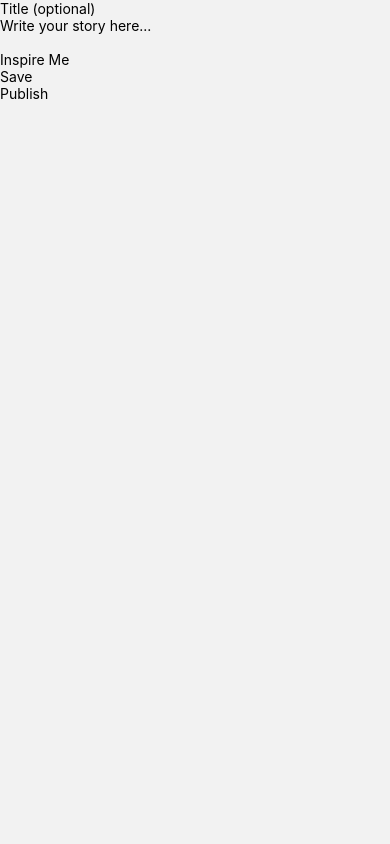
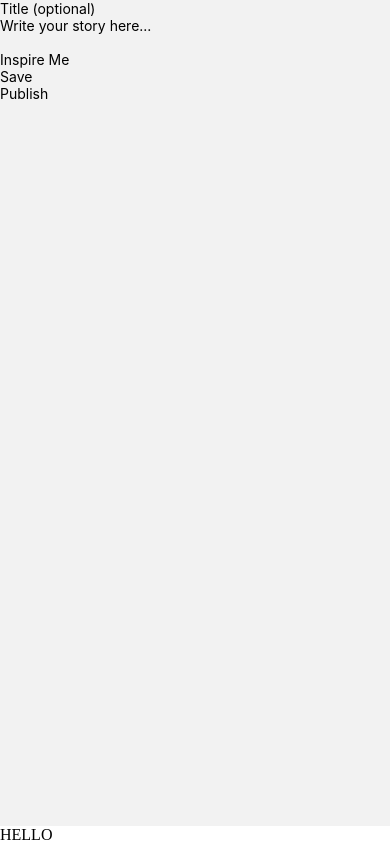
Before and after one commit to calliwickham/thesamepage, a React Native app: screen / in a window 390 px wide. Built offline with nearby package versions, Linux system fonts and the light colour scheme.

Commit message:
testing if I can see the front screen changes

```diff
--- a/App.js
+++ b/App.js
@@ -9,10 +9,13 @@ import {
   FriendsScreen,
 } from './src/screens/initialscreens';
 
+import HomeIcon from './src/components/testicons/HomeIcon';
+
 const Stack = createNativeStackNavigator();
 
 export default function App() {
   return (
+    <>
     <NavigationContainer>
       <Stack.Navigator initialRouteName="FreeWrite" screenOptions={{ headerShown: false }}>
         <Stack.Screen name="FreeWrite" component={FreeWriteScreen} />
@@ -22,5 +25,7 @@ export default function App() {
         <Stack.Screen name="Friends" component={FriendsScreen} />
       </Stack.Navigator>
     </NavigationContainer>
+    <div> HELLO </div>
+    </>
   );
 }
--- a/package.json
+++ b/package.json
@@ -18,7 +18,8 @@
     "react-native-gesture-handler": "~2.24.0",
     "react-native-reanimated": "~3.17.4",
     "react-native-safe-area-context": "5.4.0",
-    "react-native-screens": "~4.11.1"
+    "react-native-screens": "~4.11.1",
+    "react-native-svg": "^15.12.0"
   },
   "devDependencies": {
     "@babel/core": "^7.20.0"
--- /dev/null
+++ b/src/components/testicons/HomeIcon.js
@@ -0,0 +1,9 @@
+import * as React from "react"
+import Svg, { Path } from "react-native-svg"
+/* SVGR has dropped some elements not supported by react-native-svg: title */
+const SvgComponent = (props) => (
+  <Svg xmlns="http://www.w3.org/2000/svg" width={48} height={1} {...props}>
+    <Path fill="#063855" fillRule="evenodd" d="M0 0h48v1H0z" />
+  </Svg>
+)
+export default SvgComponent
```
Also changed, not shown: 2 other files (tests, documents, lock files or other folders).
